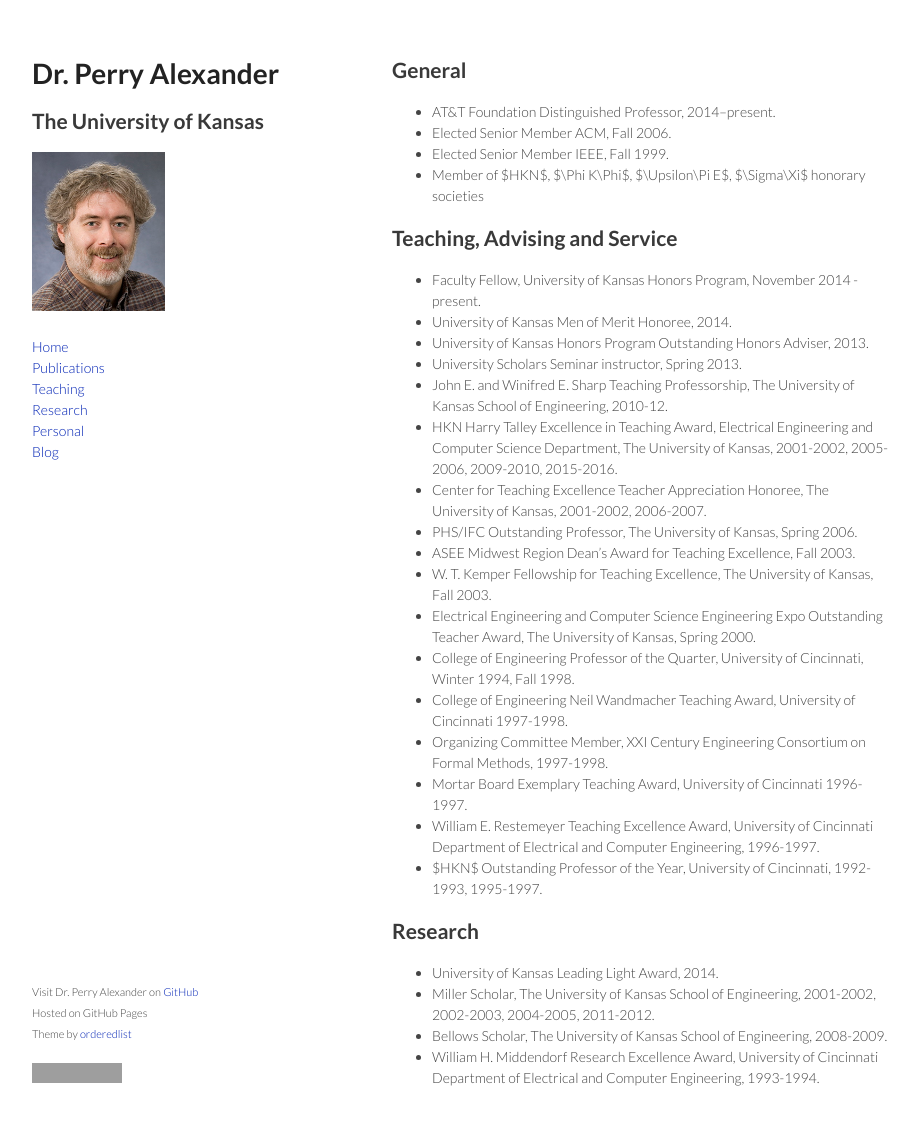
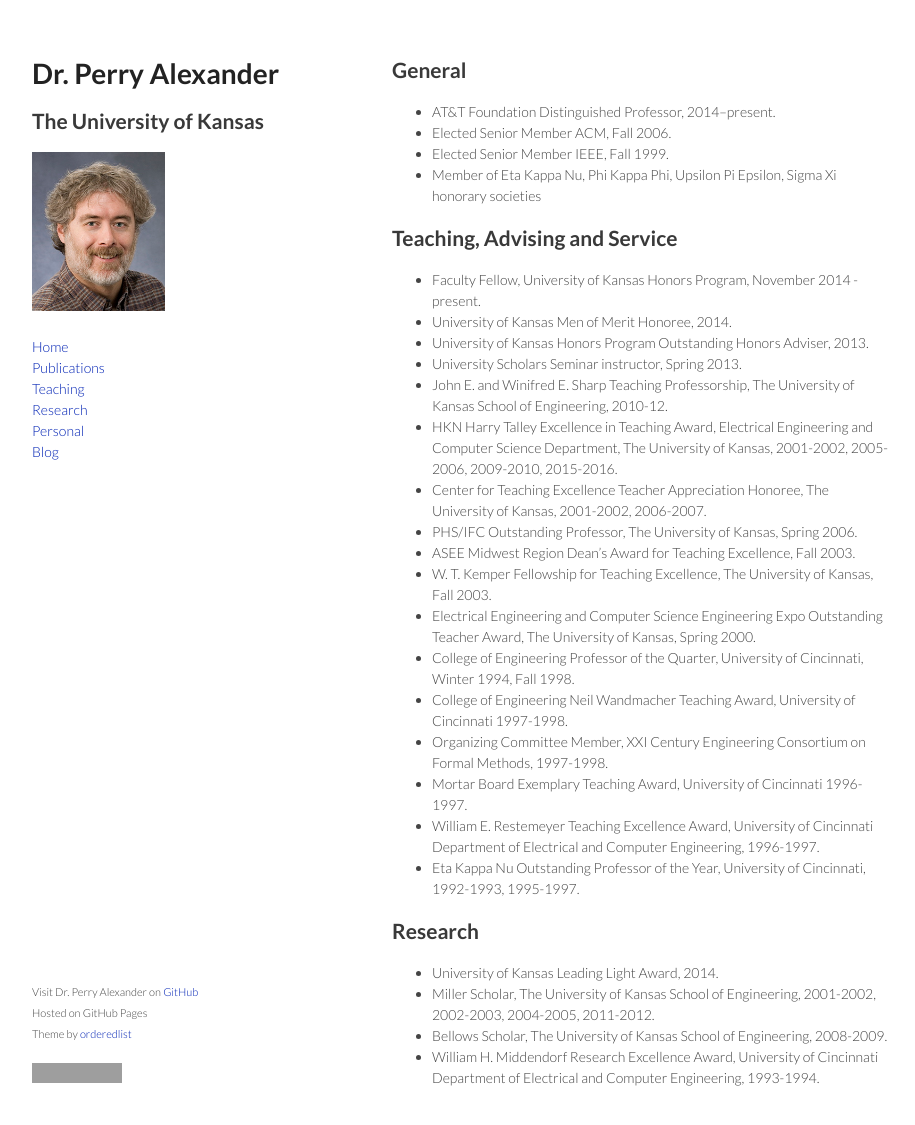
Before and after one commit to palexand/palexand.github.io, a Jekyll site: the page built from awards.md, in a window 1280 px wide and 1158 px high. Shown: the top 1125 px of the window, without its empty margins (178-1093 px from the left). Built offline with Jekyll 4.4.1, drawn with Linux system fonts in a browser that asks for light colours; grey boxes are pictures that could not be loaded.

Commit message:
adding awards page

```diff
--- a/awards.md
+++ b/awards.md
@@ -8,8 +8,7 @@ use_math: true
   * AT&T Foundation Distinguished Professor, 2014--present.
   * Elected Senior Member ACM, Fall 2006.
   * Elected Senior Member IEEE, Fall 1999.
-* Member of $HKN$, $\Phi K\Phi$, $\Upsilon\Pi E$, $\Sigma\Xi$
-  honorary societies
+* Member of Eta Kappa Nu, Phi Kappa Phi, Upsilon Pi Epsilon, Sigma Xi honorary societies
 
 ## Teaching, Advising and Service
   * Faculty Fellow, University of Kansas Honors Program, November 2014 - present.
@@ -28,7 +27,7 @@ use_math: true
   * Organizing Committee Member, XXI Century Engineering Consortium on Formal Methods, 1997-1998.
   * Mortar Board Exemplary Teaching Award, University of Cincinnati 1996-1997.
   * William E. Restemeyer Teaching Excellence Award, University of Cincinnati Department of Electrical and Computer Engineering, 1996-1997.
-  * $HKN$ Outstanding Professor of the Year, University of Cincinnati, 1992-1993, 1995-1997.
+  * Eta Kappa Nu Outstanding Professor of the Year, University of Cincinnati, 1992-1993, 1995-1997.
 
 ## Research
   * University of Kansas Leading Light Award, 2014.
```
